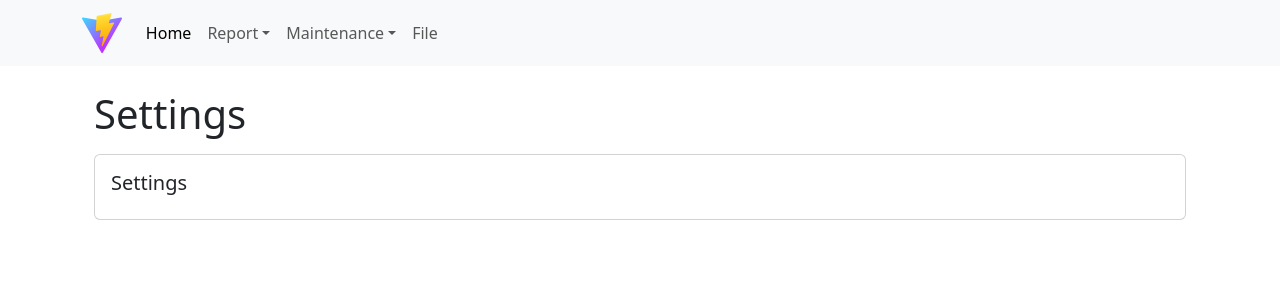
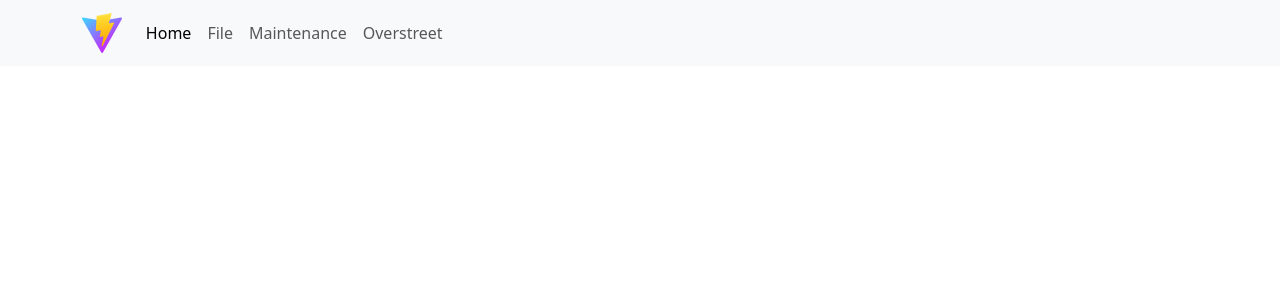
Before and after one commit to seickhoff/comics, a React (Vite) app: page /settings in a window 1280 px wide. Shown: the top 300 px of the page. Built offline with nearby package versions, Linux system fonts and the light colour scheme.

Commit message:
prompt if refresh or closing tab if data is loaded

```diff
--- a/src/App.tsx
+++ b/src/App.tsx
@@ -3,17 +3,31 @@ import { AppProvider } from "./context/AppProvider";
 import { AppNavbar } from "./components/AppNavbar";
 import { AppRoutes } from "./routes/AppRoutes";
 import { ToastProvider } from "./context/ToastContext";
+import { useBeforeUnloadPrompt } from "./hooks/useBeforeUnloadPrompt";
+import { useAppContext } from "./hooks/useAppContext";
+
+function AppContent() {
+  const { jsonData } = useAppContext();
+
+  // Only warn if there's data loaded
+  const hasLoadedData = Array.isArray(jsonData) && jsonData.length > 0;
+  useBeforeUnloadPrompt(hasLoadedData);
+
+  return (
+    <Router>
+      <AppNavbar />
+      <div className="container mt-4">
+        <AppRoutes />
+      </div>
+    </Router>
+  );
+}
 
 export function App() {
   return (
     <AppProvider>
       <ToastProvider>
-        <Router>
-          <AppNavbar />
-          <div className="container mt-4">
-            <AppRoutes />
-          </div>
-        </Router>
+        <AppContent />
       </ToastProvider>
     </AppProvider>
   );
--- a/src/components/AppNavbar.tsx
+++ b/src/components/AppNavbar.tsx
@@ -11,20 +11,9 @@ interface NavRoute {
 // Define the navRoutes configuration
 const navRoutes: NavRoute[] = [
   { path: "/", label: "Home" },
-  {
-    path: "",
-    label: "Report",
-    children: [
-      { path: "/report/table", label: "Table" },
-      { path: "/report/overstreet", label: "Overstreet" },
-    ],
-  },
-  {
-    path: "/",
-    label: "Maintenance",
-    children: [{ path: "/maintenance/list", label: "List" }],
-  },
   { path: "/file", label: "File" },
+  { path: "/maintenance", label: "Maintenance" },
+  { path: "/overstreet", label: "Overstreet" },
 ];
 
 export function AppNavbar() {
--- /dev/null
+++ b/src/hooks/useBeforeUnloadPrompt.ts
@@ -0,0 +1,21 @@
+import { useEffect } from "react";
+
+/**
+ * Warns the user before refreshing, closing, or navigating away.
+ * Must be mounted at the top of your app.
+ */
+export function useBeforeUnloadPrompt(enabled: boolean) {
+  useEffect(() => {
+    const handleBeforeUnload = (e: BeforeUnloadEvent) => {
+      if (!enabled) return;
+
+      // Modern browsers require setting returnValue to trigger the prompt
+      e.preventDefault();
+      // e.returnValue = "";
+      return "";
+    };
+
+    window.addEventListener("beforeunload", handleBeforeUnload);
+    return () => window.removeEventListener("beforeunload", handleBeforeUnload);
+  }, [enabled]);
+}
--- a/src/pages/reports/Overstreet.tsx
+++ b/src/pages/Overstreet.tsx
@@ -1,6 +1,6 @@
-import { useAppContext } from "../../hooks/useAppContext";
+import { useAppContext } from "../hooks/useAppContext";
 import { Alert, Container } from "react-bootstrap";
-import OverstreetReport from "../../components/OverstreetReport";
+import OverstreetReport from "../components/OverstreetReport";
 
 export function Overstreet() {
   const { jsonData, fileName } = useAppContext();
--- a/src/pages/Settings.tsx
+++ /dev/null
@@ -1,16 +0,0 @@
-import { Container, Card } from "react-bootstrap";
-
-export function Settings() {
-  return (
-    <Container className="mt-4">
-      <h1 className="mb-3">Settings</h1>
-
-      {/* Display filters in a Bootstrap Card */}
-      <Card>
-        <Card.Body>
-          <Card.Title>Settings</Card.Title>
-        </Card.Body>
-      </Card>
-    </Container>
-  );
-}
--- a/src/pages/reports/Table.tsx
+++ /dev/null
@@ -1,40 +0,0 @@
-import { useAppContext } from "../../hooks/useAppContext";
-import { Alert, Container } from "react-bootstrap";
-import { ColumnConfig, ColumnKey } from "../../interfaces/ComicBook";
-import { TableReport } from "../../components/TableReport";
-import ReportConfigWrapper from "../../components/ReportConfigurationWrapper";
-
-export function Table() {
-  const { columns, setColumns, fileName, filters, setFilters, useOrFiltering, setUseOrFiltering } = useAppContext();
-
-  const toggleColumnVisibility = (key: ColumnKey) => {
-    setColumns((cols: ColumnConfig[]) =>
-      cols.map((col) => (col.key === key ? { ...col, visible: !col.visible } : col))
-    );
-  };
-
-  return (
-    <Container className="mt-4">
-      <h1 className="mb-3">Report</h1>
-
-      {!fileName ? (
-        <Alert key="info" variant="info">
-          No data loaded. Please visit the <Alert.Link href="/file">File</Alert.Link> page to load an existing file or
-          start a new collection.
-        </Alert>
-      ) : (
-        <>
-          <ReportConfigWrapper
-            columns={columns}
-            onToggle={toggleColumnVisibility}
-            filters={filters}
-            setFilters={setFilters}
-            useOrFiltering={useOrFiltering}
-            setUseOrFiltering={setUseOrFiltering}
-          />
-          <TableReport tableId="main-comics-table" />
-        </>
-      )}
-    </Container>
-  );
-}
--- a/src/routes/AppRoutes.tsx
+++ b/src/routes/AppRoutes.tsx
@@ -1,20 +1,16 @@
 import { Routes, Route } from "react-router-dom";
 import { Home } from "../pages/Home";
-import { Settings } from "../pages/Settings";
 import { File } from "../pages/File";
-import { Table } from "../pages/reports/Table";
-import { Overstreet } from "../pages/reports/Overstreet";
-import { MaintenanceTable } from "../pages/maintenance/MaintenanceTable";
+import { Overstreet } from "../pages/Overstreet";
+import { MaintenanceTable } from "../pages/MaintenanceTable";
 
 export function AppRoutes() {
   return (
     <Routes>
       <Route path="/" element={<Home />} />
-      <Route path="/report/table" element={<Table />} />
-      <Route path="/report/overstreet" element={<Overstreet />} />
       <Route path="/file" element={<File />} />
-      <Route path="/maintenance/list" element={<MaintenanceTable />} />
-      <Route path="/settings" element={<Settings />} />
+      <Route path="/maintenance" element={<MaintenanceTable />} />
+      <Route path="/overstreet" element={<Overstreet />} />
     </Routes>
   );
 }
```
Also changed, not shown: src/pages/MaintenanceTable.tsx (renamed from src/pages/maintenance/MaintenanceTable.tsx, +4 -4 lines).
